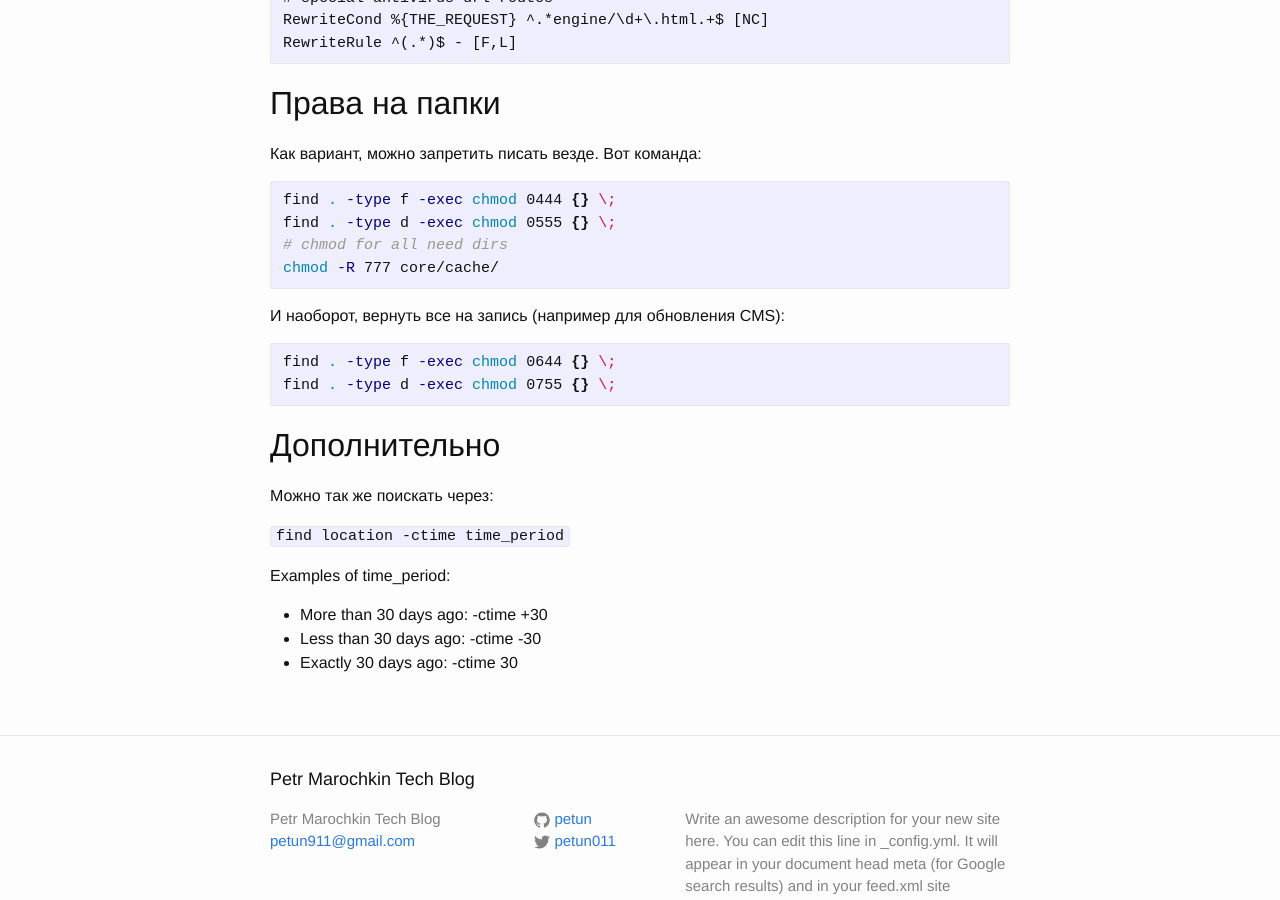
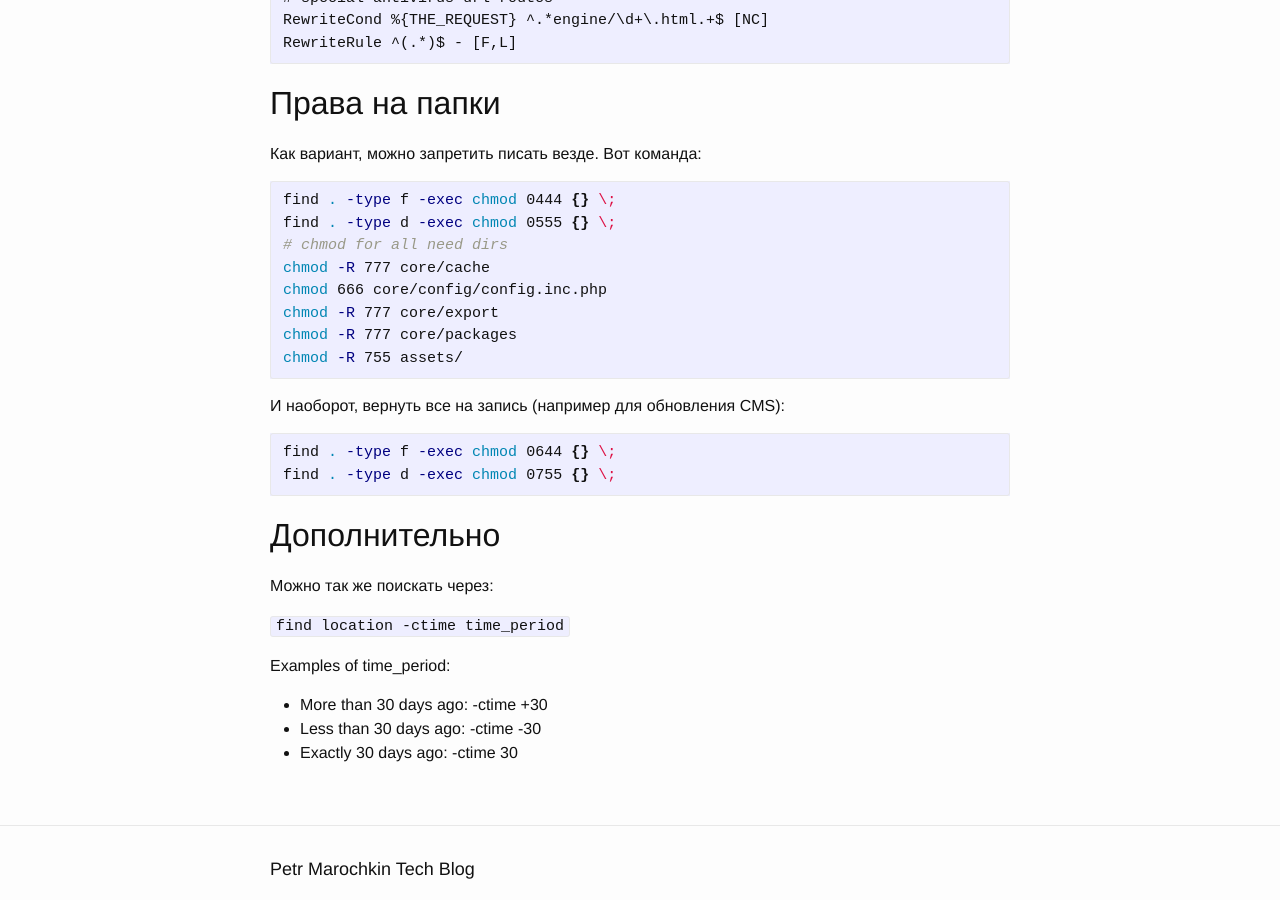
Before and after one commit to petun/petun.github.io, a Jekyll site: the page built from _posts/2017-10-10-hosting-virus-how-to.markdown, in a window 1280 px wide and 900 px high, scrolled down 1291 px. Built offline with Jekyll 4.4.1, drawn with Linux system fonts in a browser that asks for light colours.

Commit message:
Update 2017-10-10-hosting-virus-how-to.markdown

````diff
--- a/_posts/2017-10-10-hosting-virus-how-to.markdown
+++ b/_posts/2017-10-10-hosting-virus-how-to.markdown
@@ -65,7 +65,11 @@ RewriteRule ^(.*)$ - [F,L]
 find . -type f -exec chmod 0444 {} \;
 find . -type d -exec chmod 0555 {} \;
 # chmod for all need dirs
-chmod -R 777 core/cache/
+chmod -R 777 core/cache
+chmod 666 core/config/config.inc.php
+chmod -R 777 core/export
+chmod -R 777 core/packages
+chmod -R 755 assets/
 ```
 
 И наоборот, вернуть все на запись (например для обновления CMS):
````
